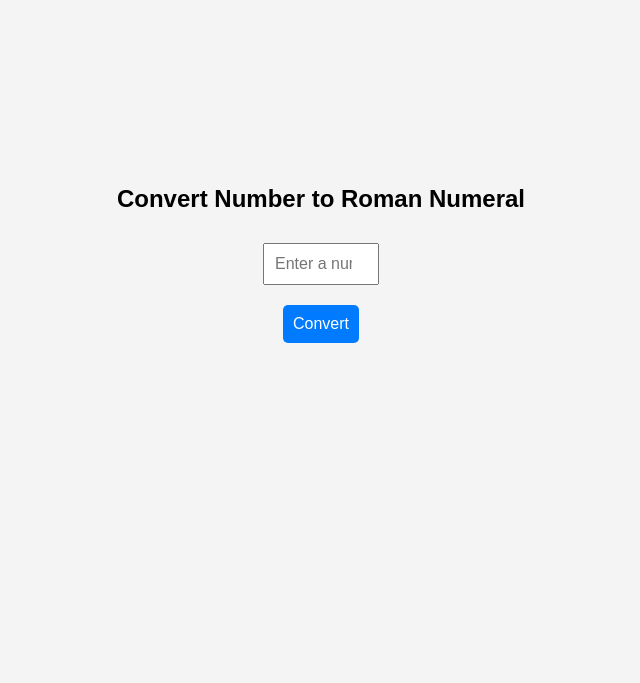
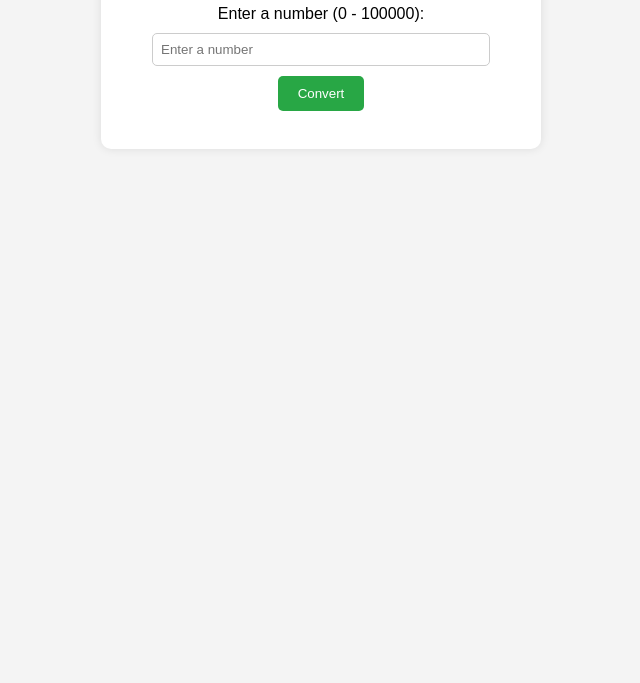
Before and after one commit to acciojob/Roman-Numeral-Converter-749977, a website: page main.html in a window 1280 px wide. Shown: the part 133-816 px from the top of the page, without its empty margins (319-959 px from the left). Drawn offline with Linux system fonts and the light colour scheme.

Commit message:
created a submission

```diff
--- a/main.html
+++ b/main.html
@@ -5,13 +5,15 @@
     <meta name="viewport" content="width=device-width, initial-scale=1.0">
     <title>Roman Numeral Converter</title>
     <link rel="stylesheet" href="styles.css">
+    <script src="script.js" defer></script>
 </head>
 <body>
-    <h2>Convert Number to Roman Numeral</h2>
-    <input type="number" id="inputNumber" placeholder="Enter a number" min="0" max="100000">
-    <button onclick="convertToRoman()">Convert</button>
-    <p id="result"></p>
-
-    <script src="script.js"></script>
+    <div class="container">
+        <h2>Roman Numeral Converter</h2>
+        <label for="number">Enter a number (0 - 100000):</label>
+        <input type="number" id="number" min="0" max="100000" placeholder="Enter a number">
+        <button onclick="convertToRoman()">Convert</button>
+        <p id="result"></p>
+    </div>
 </body>
 </html>
--- a/script.js
+++ b/script.js
@@ -1,4 +1,4 @@
-function convertToRoman() {
+    function convertToRoman() {
     let num = parseInt(document.getElementById("number").value);
 
     if (isNaN(num) || num < 0 || num > 100000) {
--- a/styles.css
+++ b/styles.css
@@ -1,25 +1,43 @@
 body {
     font-family: Arial, sans-serif;
-    display: flex;
-    flex-direction: column;
-    align-items: center;
-    justify-content: center;
-    height: 100vh;
     background-color: #f4f4f4;
+    text-align: center;
+    margin: 50px;
 }
 
-input, button {
-    margin: 10px;
-    padding: 10px;
-    font-size: 16px;
+.container {
+    background: white;
+    padding: 20px;
+    border-radius: 10px;
+    box-shadow: 0px 0px 10px rgba(0, 0, 0, 0.1);
+    max-width: 400px;
+    margin: auto;
+}
+
+input {
+    padding: 8px;
+    width: 80%;
+    margin-top: 10px;
+    border: 1px solid #ccc;
+    border-radius: 5px;
 }
 
 button {
-    cursor: pointer;
-    background-color: #007bff;
+    margin-top: 10px;
+    padding: 10px 20px;
+    background-color: #28a745;
     color: white;
     border: none;
+    cursor: pointer;
     border-radius: 5px;
 }
 
 button:hover {
+    background-color: #218838;
+}
+
+p {
+    font-size: 18px;
+    font-weight: bold;
+    margin-top: 15px;
+}
```
